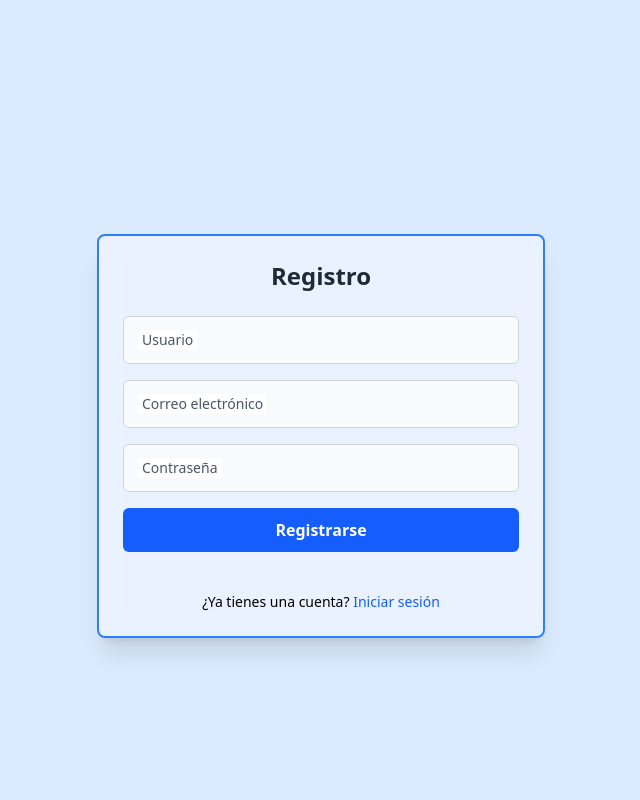
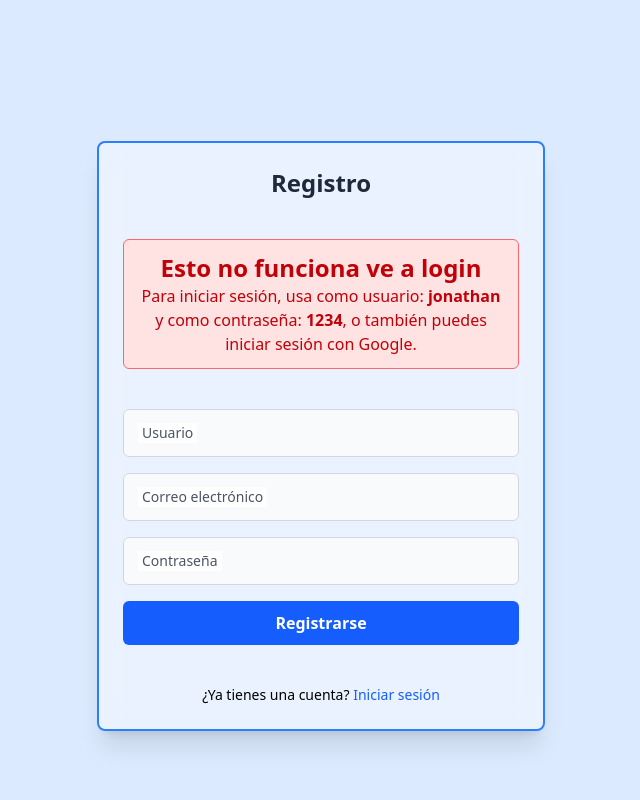
Before and after one commit to jonathan1173/really-nicaragua-2025, a Django app: page /users/register in a window 1280 px wide. Shown: the part 64-864 px from the top of the page, without its empty margins (319-959 px from the left). Run offline with Django 5.2, Linux system fonts and the light colour scheme.

Commit message:
mostrando alerta de sitio en contruccion

```diff
--- a/page/static/page/js/mapdata.js
+++ b/page/static/page/js/mapdata.js
@@ -9,7 +9,7 @@ var simplemaps_countrymap_mapdata = {
     //State defaults
     state_description: "",
     state_color: "#88A4BC",
-    state_hover_color: "#3B729F",
+    state_hover_color: "#3b9f6b",
     state_url: "",
     border_size: 1.5,
     all_states_inactive: "no",
--- a/users/templates/users/register.html
+++ b/users/templates/users/register.html
@@ -8,13 +8,24 @@
 {% block content %}
 <section class="flex items-center justify-center h-screen w-full p-4 box-border">
 
-  <div class="flex flex-col items-center gap-6 mt-18 p-8 w-full max-w-md rounded-lg border-2 border-blue-500 backdrop-blur-md bg-white/40 shadow-xl box-border sm:p-6">
+  <div
+    class="flex flex-col items-center gap-6 mt-18 p-8 w-full max-w-md rounded-lg border-2 border-blue-500 backdrop-blur-md bg-white/40 shadow-xl box-border sm:p-6">
 
     <header class="text-center w-full">
       <h1 class="text-3xl font-semibold text-gray-800 m-0 sm:text-2xl">Registro</h1>
     </header>
 
     {% include 'components/alert.html' %}
+
+    <div
+      class="bg-red-100 border border-red-400 text-red-700 px-4 py-3 rounded-md max-w-md mx-auto my-4 text-center">
+      <span class="font-bold text-2xl">Esto no funciona ve a login </span>
+      <p>
+        Para iniciar sesión, usa como usuario: <span class="font-semibold">jonathan</span> y como contraseña: <span
+          class="font-semibold">1234</span>,
+        o también puedes iniciar sesión con Google.
+      </p>
+    </div>
 
     <form method="post" class="flex flex-col gap-4 w-full">
       {% csrf_token %}
@@ -59,7 +70,8 @@
     </form>
 
     <footer class="mt-4 text-center w-full text-sm">
-      <p>¿Ya tienes una cuenta? <a href="{% url 'users-login' %}" class="text-blue-600 hover:underline">Iniciar sesión</a></p>
+      <p>¿Ya tienes una cuenta? <a href="{% url 'users-login' %}" class="text-blue-600 hover:underline">Iniciar
+          sesión</a></p>
     </footer>
 
   </div>
```
Also changed, not shown: page/templates/page/home.html (+0 -10 lines), db.sqlite3.
